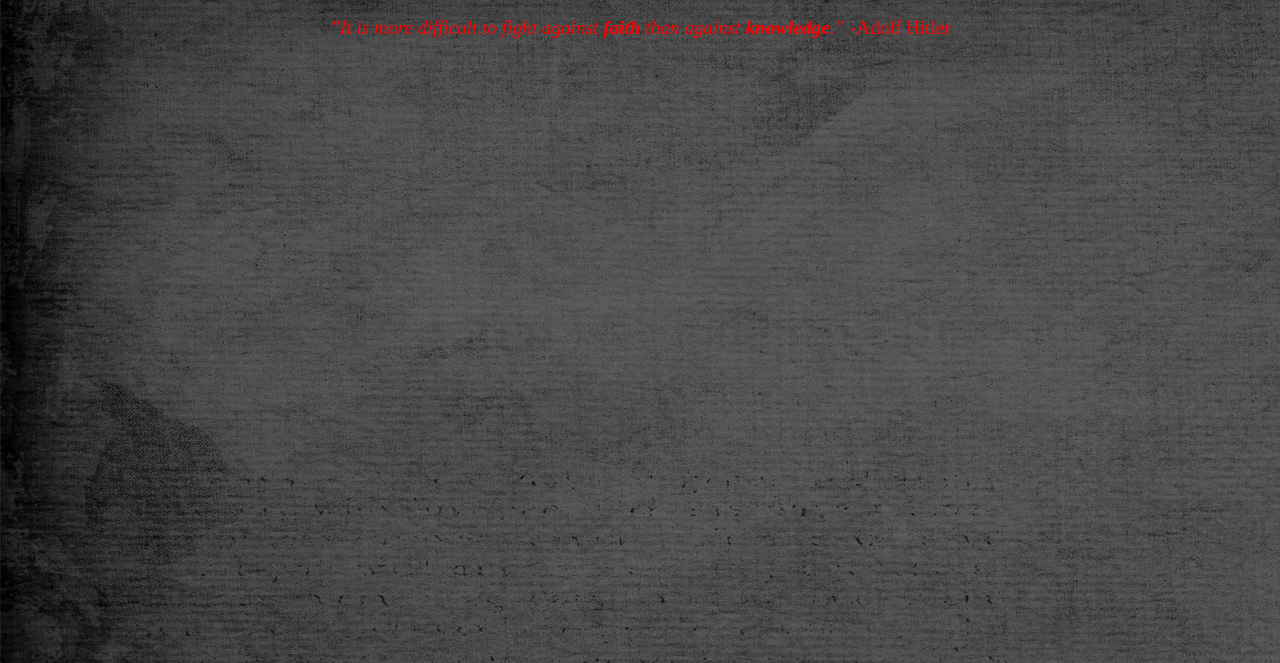
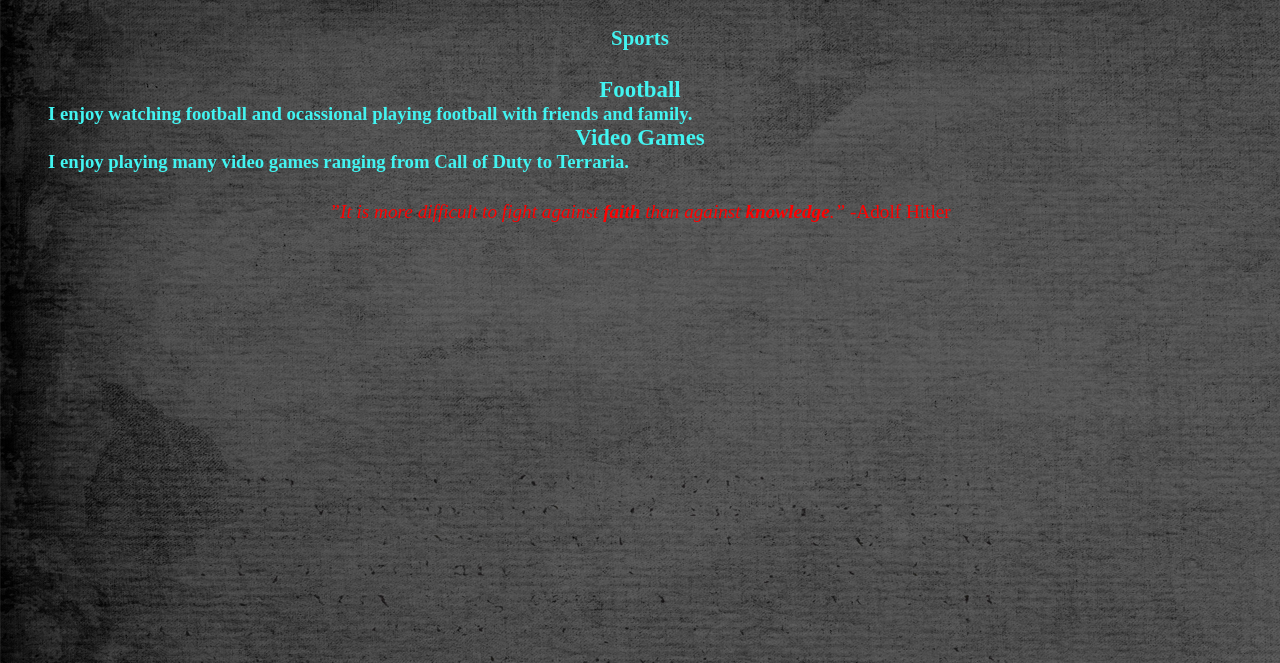
Before and after one commit to TeamHud/TeamHud.github.io, a plain HTML site: page class.html in a window 1280 px wide. Shown: the part 137-800 px from the top of the page. Drawn offline with Linux system fonts and the light colour scheme.

Commit message:
Updateing Files

```diff
--- a/class.html
+++ b/class.html
@@ -10,7 +10,7 @@ body {
 
 	<link rel="stylesheet" type="text/css" href= "css/style.css">
 	<meta charset="UTF-8">
-	<title>HTML projectPage2</title>
+	<title>Favorite Past Times</title>
 </head>
 <body>
 <h2> Favorite past times</h2>
@@ -22,6 +22,14 @@ border-width: 2px; "> <a href=index.html> Home</a></ui>
 border-width: 2px; "><a href=music.html> Favorite kinds of of music </a></ui>
 
 </nav>
+<div class="interest">
+	<header id="sports"> <h4>Sports<h4><header>
+	<dl>
+		<di>Football</di>
+		<dd>I enjoy watching football and ocassional playing football with friends and family.</dd>
+		<di>Video Games</di>
+		<dd> I enjoy playing many video games ranging from Call of Duty to Terraria.</dd>
+</div>
 <footer>
 	<p class="foot"><i>”It is more difficult to fight against <b>faith</b> than against <b>knowledge</b>.”</i> -Adolf Hitler</P
 </footer>
--- a/css/style.css
+++ b/css/style.css
@@ -53,3 +53,18 @@ color:rgb(66, 244, 241);
 text-align:center;
 font-size: 1.2em
 }
+
+h4 {
+color:rgb(66, 244, 241);
+text-align:center;
+font-size: 1.3em;
+}
+
+di {
+font-size: 1.1em;
+text-align:left;
+}
+dd {
+font-size:.9em;
+text-align:left;
+}
```
Also changed, not shown: Music.html (+1 -1 lines), index.html (+3 -2 lines).
